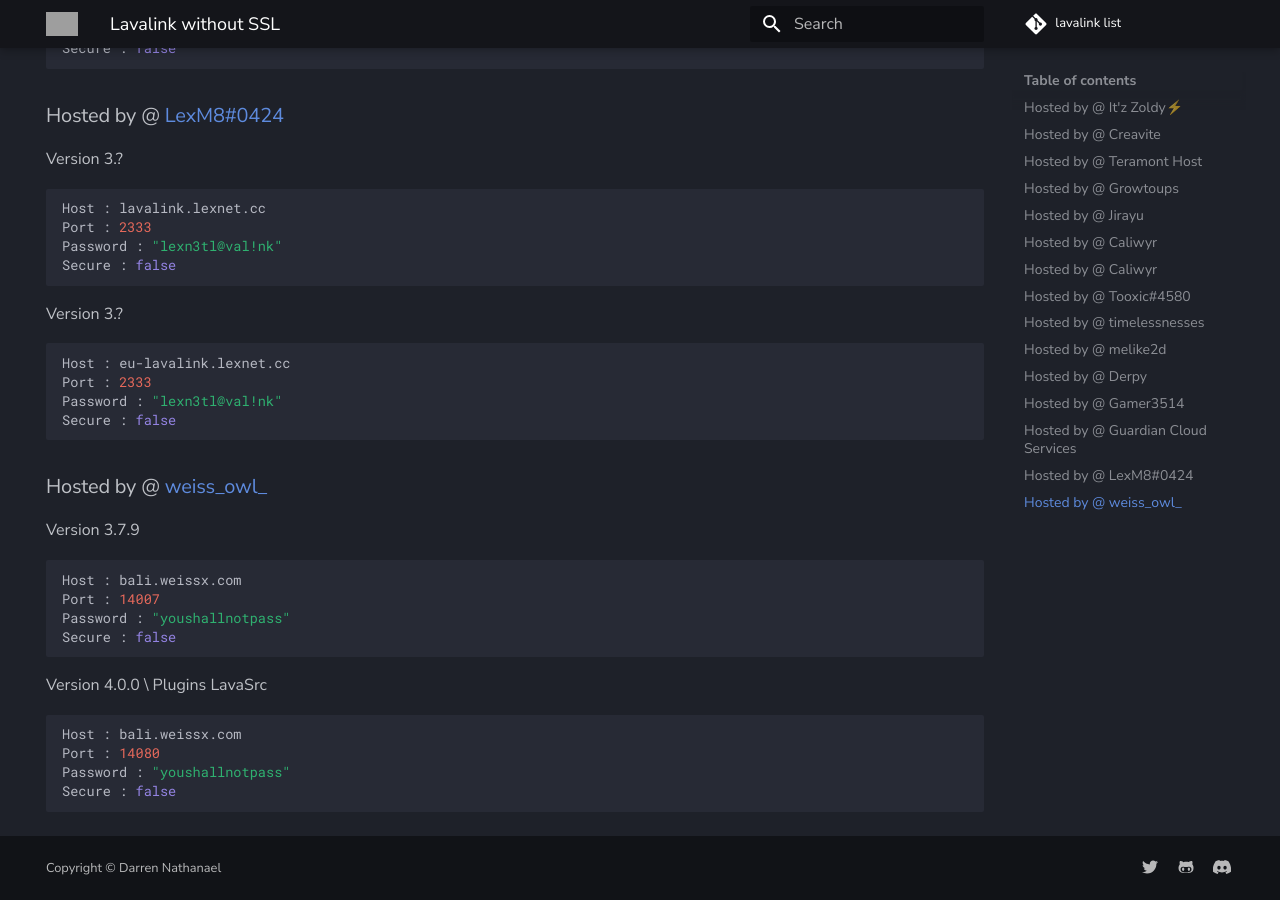
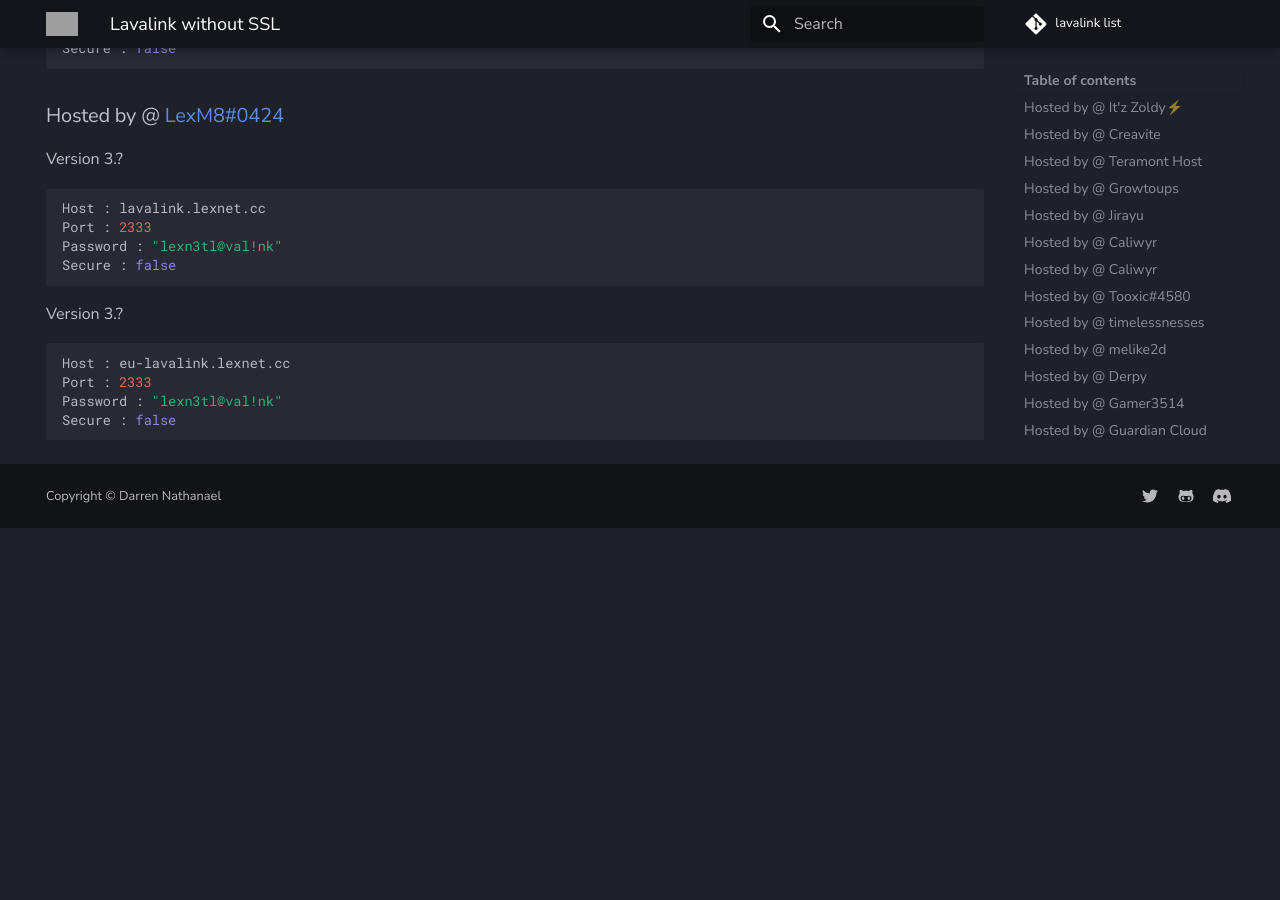
Before and after one commit to DarrenOfficial/lavalink-list, an MkDocs documentation site: the page built from docs/NoSSL/lavalink-without-ssl.md, in a window 1280 px wide and 900 px high, scrolled down 3633 px. Built offline with MkDocs 1.6.1 and Material for MkDocs 9.7.7, drawn with Linux system fonts in a browser that asks for light colours; comment, search, counter and statistics services are not loaded; after the commit the page ends 4161 px from its top, so only the background shows below that; grey boxes are pictures that could not be loaded.

Commit message:
update lavalink (#425)
* Update lavalink-without-ssl.md

update my node.alfari.id to bali.weissx.com

* Update lavalink-without-ssl.md

update secord lavalink to ver 4.0.0 and update new port

* Update lavalink-without-ssl.md

remove-old lavalink without ssl

* Update lavalink-with-ssl.md

add new lava ssl

````diff
--- a/docs/NoSSL/lavalink-without-ssl.md
+++ b/docs/NoSSL/lavalink-without-ssl.md
@@ -180,20 +180,3 @@ Port : 2333
 Password : "lexn3tl@val!nk"
 Secure : false
 ```
-
-### Hosted by @ [weiss_owl_](https://discord.alfari.id)
-Version 3.7.9
-```bash
-Host : bali.weissx.com
-Port : 14007
-Password : "youshallnotpass"
-Secure : false
-```
-
-Version 4.0.0 \ Plugins LavaSrc
-```bash
-Host : bali.weissx.com
-Port : 14080
-Password : "youshallnotpass"
-Secure : false
-```
````
Also changed, not shown: docs/SSL/lavalink-with-ssl.md (+9 -0 lines).
